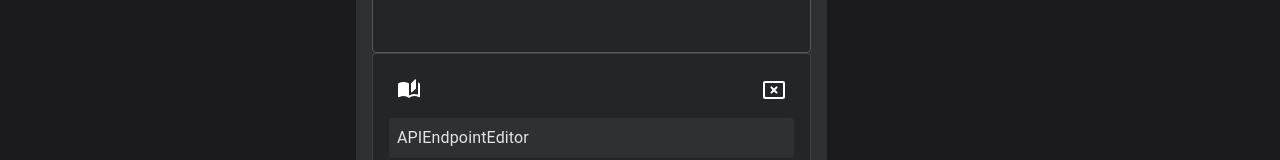
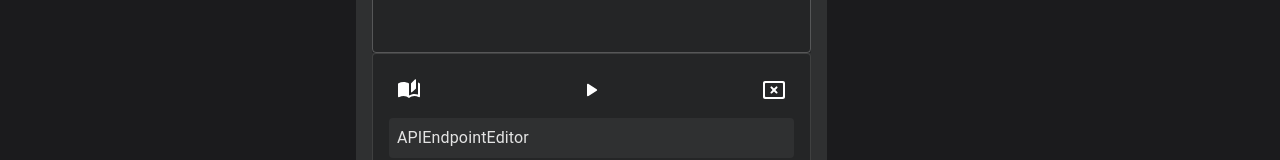
Before and after one commit to Ivan-Gav/graphiql-app, a React (Vite) app: page /graphiql in a window 1280 px wide. Shown: the part 632-792 px from the top of the page. Built offline with nearby package versions, Linux system fonts and the light colour scheme.

Commit message:
feat: add play button

```diff
--- a/src/components/RequestMenu/RequestMenu.tsx
+++ b/src/components/RequestMenu/RequestMenu.tsx
@@ -5,8 +5,12 @@ import HeadersEditor from './HeadersEditor/HeadersEditor';
 import VariablesEditor from './VariablesEditor/VariablesEditor';
 import AutoStoriesRoundedIcon from '@mui/icons-material/AutoStoriesRounded';
 import CancelPresentationRoundedIcon from '@mui/icons-material/CancelPresentationRounded';
+import PlayArrowRoundedIcon from '@mui/icons-material/PlayArrowRounded';
 
 export default function RequestMenu() {
+  const handleClickPlay = () => {
+    console.log('handleClickPlay');
+  };
   return (
     <>
       <Paper variant="outlined">
@@ -14,6 +18,11 @@ export default function RequestMenu() {
           <Grid item>
             <IconButton>
               <AutoStoriesRoundedIcon />
+            </IconButton>
+          </Grid>
+          <Grid item>
+            <IconButton onClick={handleClickPlay}>
+              <PlayArrowRoundedIcon />
             </IconButton>
           </Grid>
           <Grid item>
```
